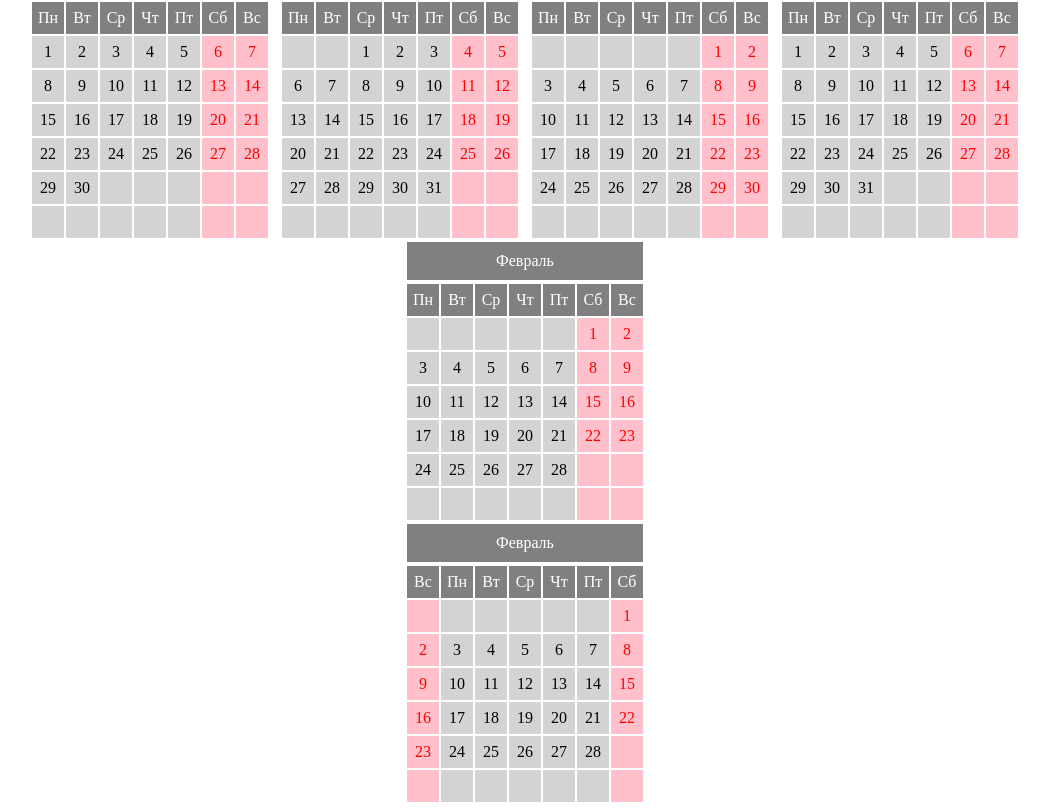
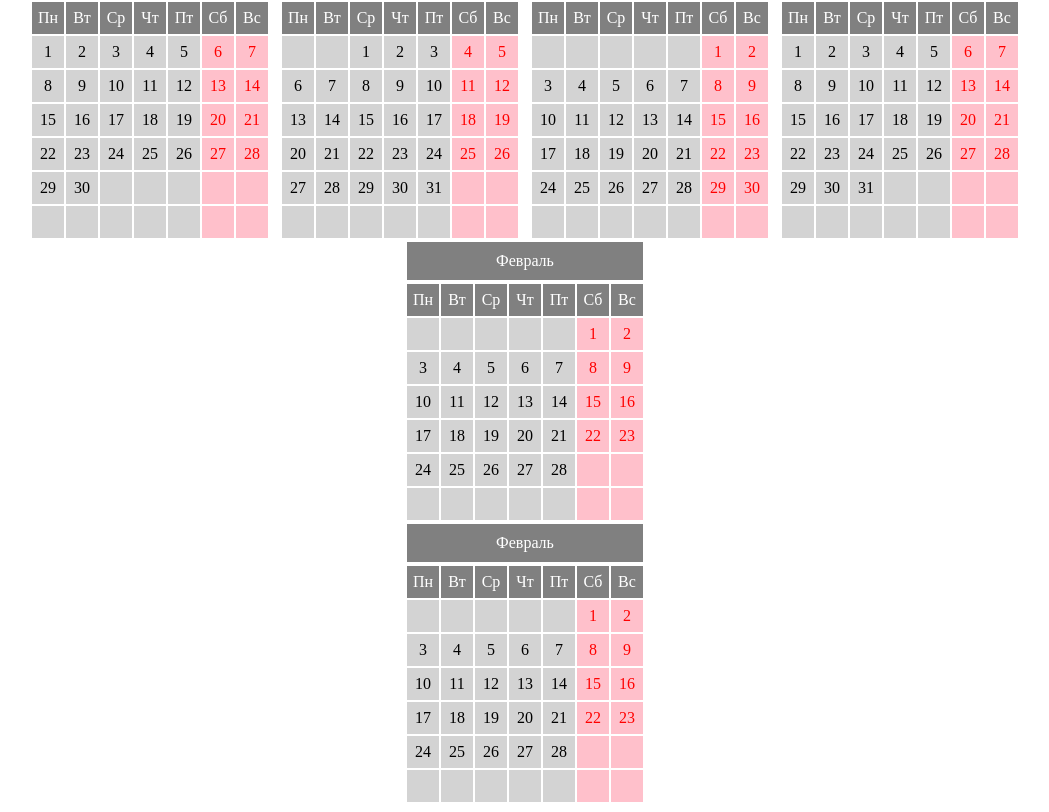
Before and after one commit to rtgreen86/pocket-web-calendar, a React app: page / in a window 1280 px wide. Shown: the part 634-1446 px from the top of the page, without its empty margins (115-1164 px from the left). Built offline with nearby package versions, Linux system fonts and the light colour scheme.

Commit message:
refactor: change first day of week

```diff
--- a/src/components/App.js
+++ b/src/components/App.js
@@ -7,7 +7,7 @@ export default function App() {
     <Calendar year={1986}></Calendar>
     <Calendar type="month" year={1986} month="Февраль"></Calendar>
     <div className="container calendar">
-      <MonthCalendar2 year={1986} month="Февраль" />
+      <MonthCalendar2 year={1986} month="Февраль" firstDayOfWeek={1} />
     </div>
   </>);
 }
--- a/src/components/Calendar/Month.js
+++ b/src/components/Calendar/Month.js
@@ -69,7 +69,7 @@ export default class Month {
     return this.options.weekDaysNames[date.getDay()];
   }
 
-  getDays() {
+  getDays() { // deprecated
     return [
       ...emptyValues(this.beginningEmptyCells),
       ...days(this.daysCount),
@@ -78,7 +78,8 @@ export default class Month {
   }
 
   getDays2() {
-    const firstDayOfWeek = new Date(this.year, this.month, 1).getDay();
+    const days = [...daysOfWeekSeqence(this.options.firstDayOfWeek, 7)];
+    const firstDayOfMonth = new Date(this.year, this.month, 1).getDay();
     const lastDate = new Date(this.year, this.month + 1, 0).getDate();
     const grid = [];
 
@@ -90,8 +91,8 @@ export default class Month {
       for (let j = 0; j < 7; j++) {
         grid[i][j] = {};
         grid[i][j].caption = '';
-        grid[i][j].isWeekend = this.options.weekendDays.includes(j);
-        if (cellNo >= firstDayOfWeek && date <= lastDate) {
+        grid[i][j].isWeekend = this.options.weekendDays.includes(days[j]);
+        if (cellNo + this.options.firstDayOfWeek >= firstDayOfMonth && date <= lastDate) {
           grid[i][j].caption = date;
           date++;
         }
@@ -127,3 +128,14 @@ function layoutBuilder(layout, value) {
 function* sequence(from, to) {
   for (let i = from; i <= to; i++) yield i;
 }
+
+function* daysOfWeekSeqence(startFrom, count) {
+  let value = startFrom;
+  while (value > 6) value -= 7;
+  while (value < 0) value += 7;
+  while(count !== 0) {
+    count--;
+    yield value++;
+    if (value > 6) value -= 7;
+  }
+}
--- a/src/components/Calendar/MonthCalendar2.js
+++ b/src/components/Calendar/MonthCalendar2.js
@@ -12,9 +12,16 @@ layout is two dimentional array 7 column 6 row
 ]
 */
 
-export default function MonthCalendar2({year, month, options}) {
+export default function MonthCalendar2({year, month, firstDayOfWeek, options}) {
   options = options || {};
-  options.firstWeekday = 'Вс';
+
+  // deprecated
+  // used for days of week captions
+  // TODO: create new function to generate proper days of week captions
+  const daysOfWeek = ['Вс', 'Пн', 'Вт', 'Ср', 'Чт', 'Пт', 'Сб'];
+  options.firstWeekday = daysOfWeek[firstDayOfWeek];
+
+  options.firstDayOfWeek = firstDayOfWeek;
   options = new Options(options);
   const weekendDays = options.weekendDays;
 
@@ -61,11 +68,13 @@ MonthCalendar2.propTypes = {
     PropTypes.string,
     PropTypes.number,
   ]),
+  firstDayOfWeek: PropTypes.oneOf([0, 1, 2, 3, 4, 5, 6]),
   options: PropTypes.any,
 };
 
 MonthCalendar2.defaultProps = {
   year: null,
   month: null,
+  firstDayOfWeek: 0,
   options: {},
 };
--- a/src/components/Calendar/Options.js
+++ b/src/components/Calendar/Options.js
@@ -5,7 +5,8 @@ export const defaultOptions = {
     'Август', 'Сентябрь', 'Октябрь', 'Ноябрь', 'Декабрь'],
   weekDaysNames: ['Вс', 'Пн', 'Вт', 'Ср', 'Чт', 'Пт', 'Сб'],
   weekendDays: [0, 6],
-  firstWeekday: 'Пн'
+  firstWeekday: 'Пн',
+  firstDayOfWeek: 0
 };
 
 /**
@@ -14,7 +15,8 @@ export const defaultOptions = {
  * @property {Array<string>} monthNames list of month names
  * @property {Array<string>} weekDaysNames list of week days names start from sunday
  * @property {Array<string>} weekendDays weekend days
- * @property {number} firstWeekday first week day
+ * @property {number} firstWeekday first week day {@deprecated}
+ * @property {number} firstDayOfWeek - first day of week, 0 - sun, 1 - monday
  */
 export class Options {
   /**
@@ -38,6 +40,7 @@ export class Options {
     this.weekDaysNames = options.weekDaysNames || defaultOptions.weekDaysNames;
     this.weekendDays = options.weekendDays || defaultOptions.weekendDays;
     this.firstWeekday = options.firstWeekday || defaultOptions.firstWeekday;
+    this.firstDayOfWeek = options.firstDayOfWeek || defaultOptions.firstDayOfWeek;
     this.firstWeekdayIndex = this.getFirstWeekdayIndex();
     this.visibleWeekDays = this.getVisibleWeekDays();
   }
```
